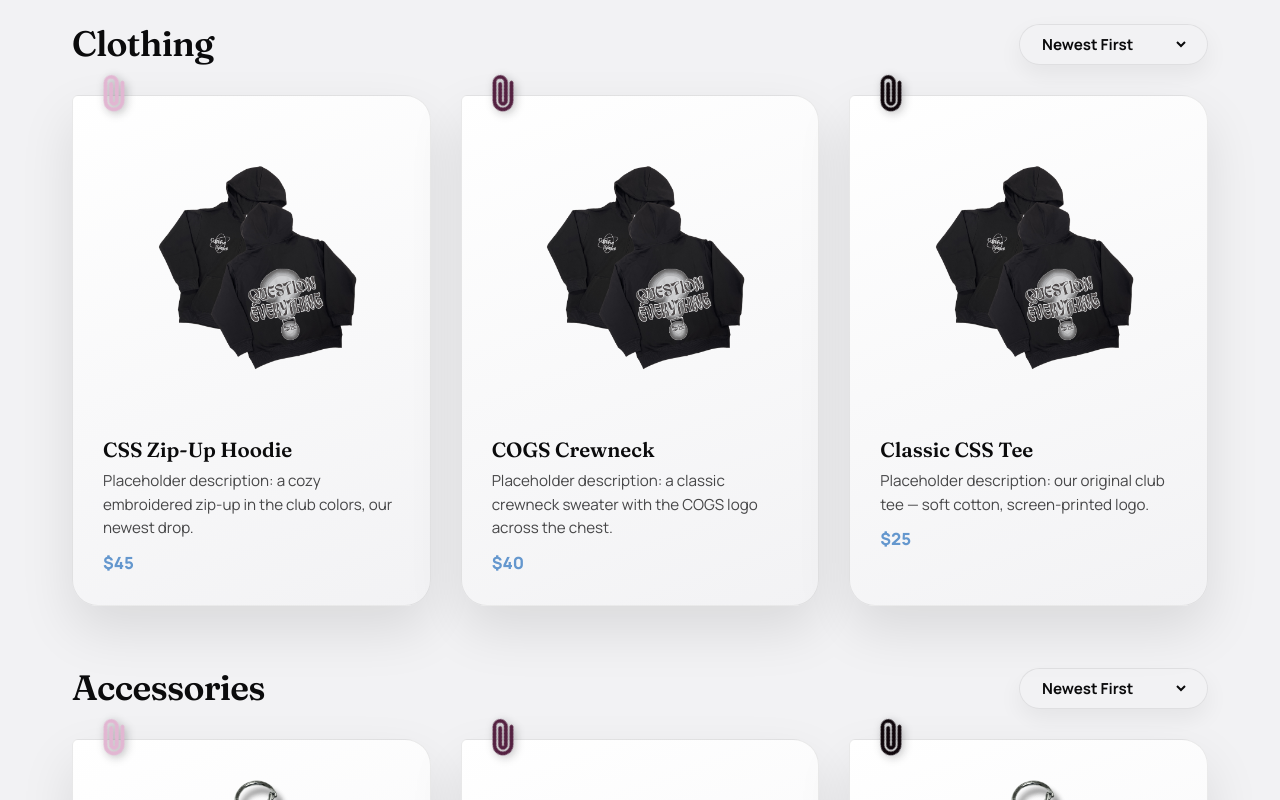
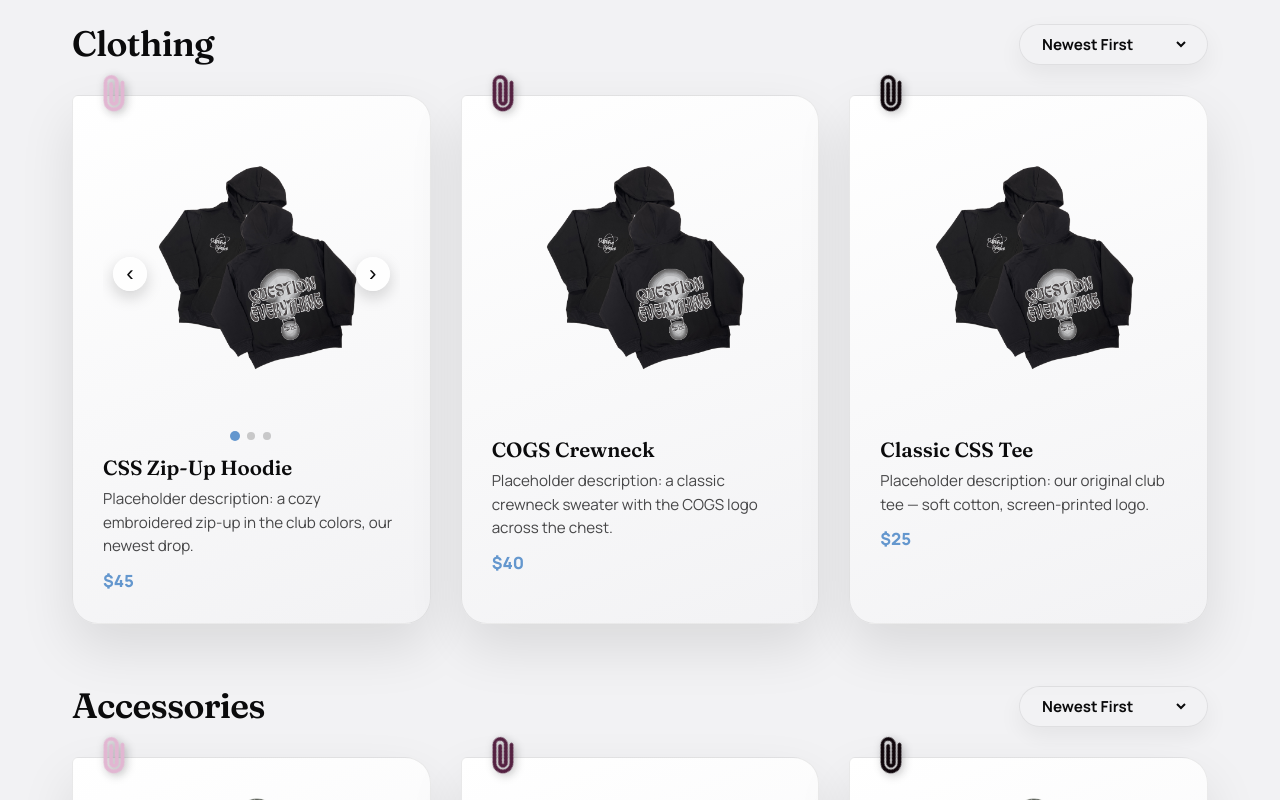
Before and after one commit to ubc-css/website, a React (Vite) app: page /merch in a window 1280 px wide. Shown: the part 880-1680 px from the top of the page. Built offline with nearby package versions, Linux system fonts and the light colour scheme.

Commit message:
added scroll/carousel functionality for products with more than one image

```diff
--- a/src/components/MerchProductCard/MerchProductCard.css
+++ b/src/components/MerchProductCard/MerchProductCard.css
@@ -59,6 +59,17 @@
     pointer-events: none;
 }
 
+/* Wraps the image frame + (when there's more than one photo) the dots below
+   it. A plain flex column with no visual styling of its own — for a
+   single-photo product this adds no extra gap (flex gap only applies
+   between rendered children, and the dots row doesn't render), so it looks
+   pixel-identical to before carousel support existed. */
+.merch-product-carousel {
+    display: flex;
+    flex-direction: column;
+    gap: 10px;
+}
+
 .merch-product-image {
     position: relative;
     aspect-ratio: 1 / 1;
@@ -69,6 +80,65 @@
     display: flex;
     align-items: center;
     justify-content: center;
+}
+
+/* Same hand-rolled prev/next + dots recipe as PastEventCard's EventCard
+   (.event-carousel-arrow/.event-carousel-dot) — only rendered at all when a
+   product has more than one photo. */
+.merch-product-carousel-arrow {
+    position: absolute;
+    top: 50%;
+    transform: translateY(-50%);
+    display: inline-flex;
+    align-items: center;
+    justify-content: center;
+    width: 34px;
+    height: 34px;
+    border-radius: 50%;
+    border: none;
+    background: rgba(255, 255, 255, 0.85);
+    color: var(--color-black);
+    font-size: 1.4rem;
+    line-height: 1;
+    cursor: pointer;
+    box-shadow: 0 6px 16px rgba(11, 11, 12, 0.18);
+    transition: background 180ms ease, transform 180ms ease;
+}
+
+.merch-product-carousel-arrow:hover,
+.merch-product-carousel-arrow:focus-visible {
+    background: #fff;
+    transform: translateY(-50%) scale(1.08);
+}
+
+.merch-product-carousel-arrow-prev {
+    left: 10px;
+}
+
+.merch-product-carousel-arrow-next {
+    right: 10px;
+}
+
+.merch-product-carousel-dots {
+    display: flex;
+    justify-content: center;
+    gap: 8px;
+}
+
+.merch-product-carousel-dot {
+    width: 8px;
+    height: 8px;
+    padding: 0;
+    border-radius: 50%;
+    border: none;
+    background: rgba(11, 11, 12, 0.2);
+    cursor: pointer;
+    transition: background 180ms ease, transform 180ms ease;
+}
+
+.merch-product-carousel-dot.is-active {
+    background: var(--color-gray-blue);
+    transform: scale(1.25);
 }
 
 /* Once a real photo is set, drop the placeholder box look entirely — same
--- a/src/components/MerchProductCard/MerchProductCard.tsx
+++ b/src/components/MerchProductCard/MerchProductCard.tsx
@@ -1,5 +1,14 @@
+import { useState } from 'react'
 import { useInView } from '../../hooks/useInView'
 import './MerchProductCard.css'
+
+export interface MerchProductImage {
+    alt: string
+    /** Left unset until a real product photo exists — renders a labeled
+     * placeholder box instead of an <img>, same pattern as FolderPreview's
+     * photo slots. */
+    src?: string
+}
 
 export interface MerchProductCardProps {
     name: string
@@ -9,17 +18,20 @@ export interface MerchProductCardProps {
      * section's oldest/newest sort in Merch.tsx, never rendered on the card
      * itself (there's no "year" shown anywhere in the UI). */
     year: number
-    image: {
-        alt: string
-        /** Left unset until a real product photo exists — renders a labeled
-         * placeholder box instead of an <img>, same pattern as FolderPreview's
-         * photo slots. */
-        src?: string
-    }
+    /** One photo renders exactly like before (plain static image, no
+     * controls). More than one adds prev/next arrows + dot indicators —
+     * same hand-rolled carousel as PastEventCard's EventCard. */
+    images: MerchProductImage[]
 }
 
-function MerchProductCard({ name, description, price, image }: MerchProductCardProps) {
+function MerchProductCard({ name, description, price, images }: MerchProductCardProps) {
+    const [index, setIndex] = useState(0)
     const { ref, isInView } = useInView<HTMLDivElement>(0.15)
+
+    const showPrev = () => setIndex((current) => (current - 1 + images.length) % images.length)
+    const showNext = () => setIndex((current) => (current + 1) % images.length)
+
+    const currentImage = images[index]
 
     return (
         <div ref={ref} className={`merch-product-card ${isInView ? 'is-visible' : ''}`}>
@@ -44,8 +56,50 @@ function MerchProductCard({ name, description, price, image }: MerchProductCardP
                 <path d="M21.44 11.05l-9.19 9.19a6 6 0 0 1-8.49-8.49l9.19-9.19a4 4 0 0 1 5.66 5.66l-9.2 9.19a2 2 0 0 1-2.83-2.83l8.49-8.48" />
             </svg>
 
-            <div className="merch-product-image">
-                {image.src ? <img src={image.src} alt={image.alt} /> : <span>{image.alt}</span>}
+            <div className="merch-product-carousel">
+                <div className="merch-product-image">
+                    {currentImage.src ? (
+                        <img src={currentImage.src} alt={currentImage.alt} />
+                    ) : (
+                        <span>{currentImage.alt}</span>
+                    )}
+
+                    {images.length > 1 && (
+                        <>
+                            <button
+                                type="button"
+                                className="merch-product-carousel-arrow merch-product-carousel-arrow-prev"
+                                onClick={showPrev}
+                                aria-label={`Previous photo of ${name}`}
+                            >
+                                ‹
+                            </button>
+                            <button
+                                type="button"
+                                className="merch-product-carousel-arrow merch-product-carousel-arrow-next"
+                                onClick={showNext}
+                                aria-label={`Next photo of ${name}`}
+                            >
+                                ›
+                            </button>
+                        </>
+                    )}
+                </div>
+
+                {images.length > 1 && (
+                    <div className="merch-product-carousel-dots">
+                        {images.map((image, photoIndex) => (
+                            <button
+                                key={image.alt + photoIndex}
+                                type="button"
+                                className={`merch-product-carousel-dot ${photoIndex === index ? 'is-active' : ''}`}
+                                onClick={() => setIndex(photoIndex)}
+                                aria-label={`Show photo ${photoIndex + 1} of ${images.length}`}
+                                aria-current={photoIndex === index}
+                            />
+                        ))}
+                    </div>
+                )}
             </div>
 
             <div className="merch-product-body">
--- a/src/pages/Merch/Merch.tsx
+++ b/src/pages/Merch/Merch.tsx
@@ -26,21 +26,29 @@ const clothingItems: MerchProductCardProps[] = [
         year: 2025,
         description: 'Placeholder description: a cozy embroidered zip-up in the club colors, our newest drop.',
         price: '$45',
-        image: { src: merchHoodies, alt: '2025/2026 CSS zip-up hoodie' },
+        // Multiple photos — demos MerchProductCard's carousel (arrows +
+        // dots). Cycles the site's 3 real merch photos same as everywhere
+        // else in this placeholder catalog, not actual extra angles of the
+        // hoodie.
+        images: [
+            { src: merchHoodies, alt: '2025/2026 CSS zip-up hoodie' },
+            { src: merchStickers, alt: 'COGS stickers and pins' },
+            { src: merchKeychain, alt: 'Cute Robbie keychain' },
+        ],
     },
     {
         name: 'COGS Crewneck',
         year: 2024,
         description: 'Placeholder description: a classic crewneck sweater with the COGS logo across the chest.',
         price: '$40',
-        image: { src: merchHoodies, alt: 'COGS crewneck sweater' },
+        images: [{ src: merchHoodies, alt: 'COGS crewneck sweater' }],
     },
     {
         name: 'Classic CSS Tee',
         year: 2023,
         description: 'Placeholder description: our original club tee — soft cotton, screen-printed logo.',
         price: '$25',
-        image: { src: merchHoodies, alt: 'Classic CSS t-shirt' },
+        images: [{ src: merchHoodies, alt: 'Classic CSS t-shirt' }],
     },
 ]
 
@@ -50,21 +58,26 @@ const accessoryItems: MerchProductCardProps[] = [
         year: 2025,
         description: 'Placeholder description: a hard enamel pin of our mascot Robbie, perfect for a tote or lanyard.',
         price: '$8',
-        image: { src: merchKeychain, alt: 'Robbie enamel pin' },
+        images: [{ src: merchKeychain, alt: 'Robbie enamel pin' }],
     },
     {
         name: 'COGS Sticker Pack',
         year: 2024,
         description: 'Placeholder description: a set of 5 vinyl stickers featuring COGS-themed designs.',
         price: '$6',
-        image: { src: merchStickers, alt: 'COGS sticker pack' },
+        images: [{ src: merchStickers, alt: 'COGS sticker pack' }],
     },
     {
         name: 'Robbie Keychain',
         year: 2023,
         description: 'Placeholder description: a mini acrylic charm of Robbie to clip onto your bag or keys.',
         price: '$10',
-        image: { src: merchKeychain, alt: 'Robbie keychain' },
+        // Second product with multiple photos, same reasoning as the hoodie
+        // above.
+        images: [
+            { src: merchKeychain, alt: 'Robbie keychain' },
+            { src: merchStickers, alt: 'COGS stickers and pins' },
+        ],
     },
 ]
 
```
Also changed, not shown: 1 other file (tests, documents, lock files or other folders).
